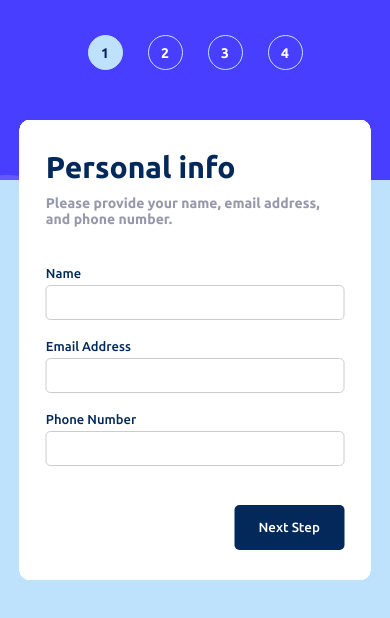
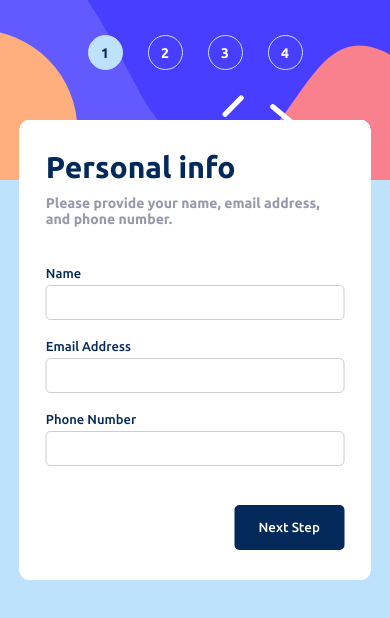
Before and after one commit to Sunyvrm1/multi-step-form, a plain HTML site: page index.html in a window 390 px wide. Drawn offline with Linux system fonts and the light colour scheme.

Commit message:
Update style.css

```diff
--- a/style.css
+++ b/style.css
@@ -510,6 +510,7 @@ form input {
     grid-template-columns: 1fr;
   }
   .sidebar {
+    background-image: url(./assets/images/bg-sidebar-mobile.svg);
     border-radius: 0px;
     background-size: cover;
     padding: 35px 25px;
```
